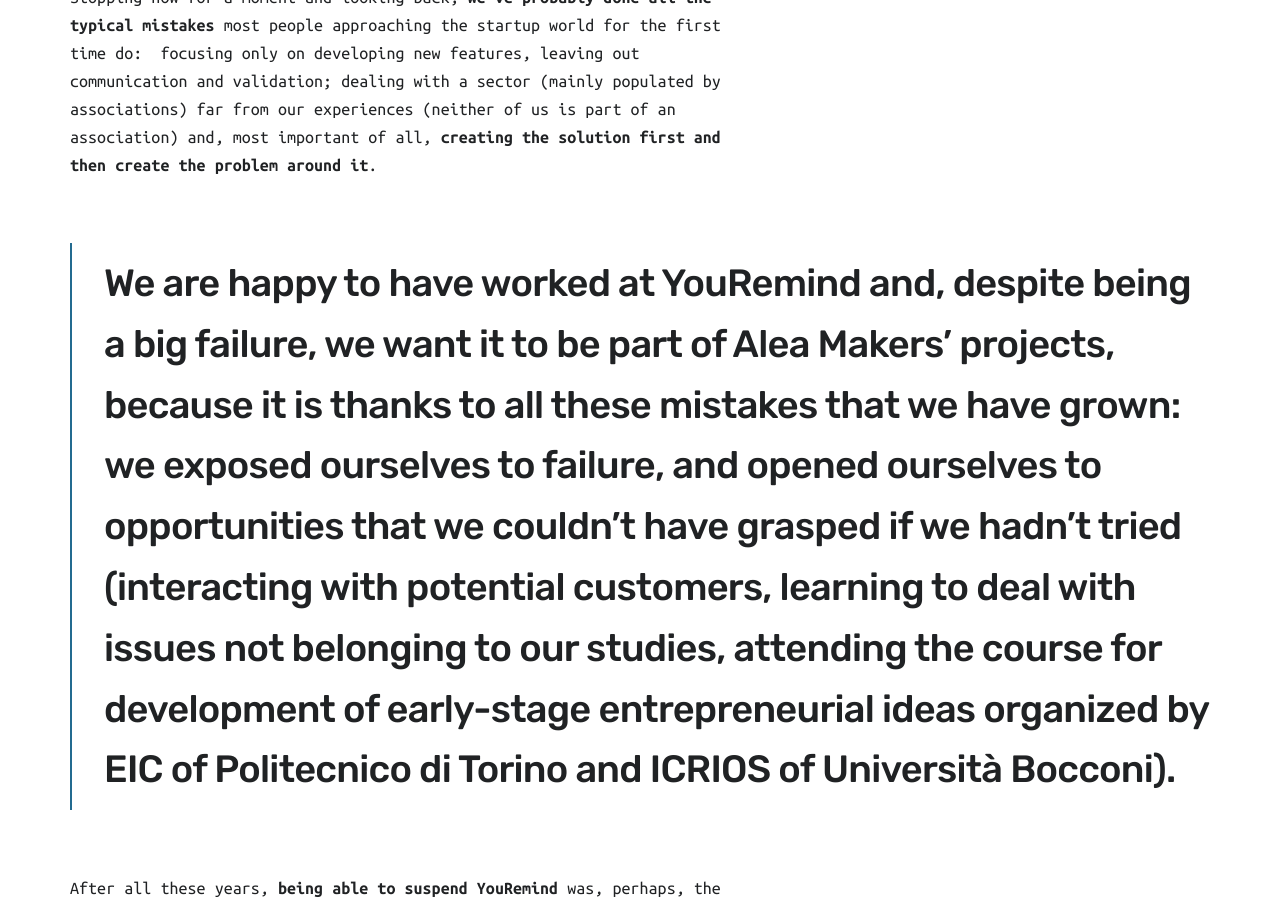
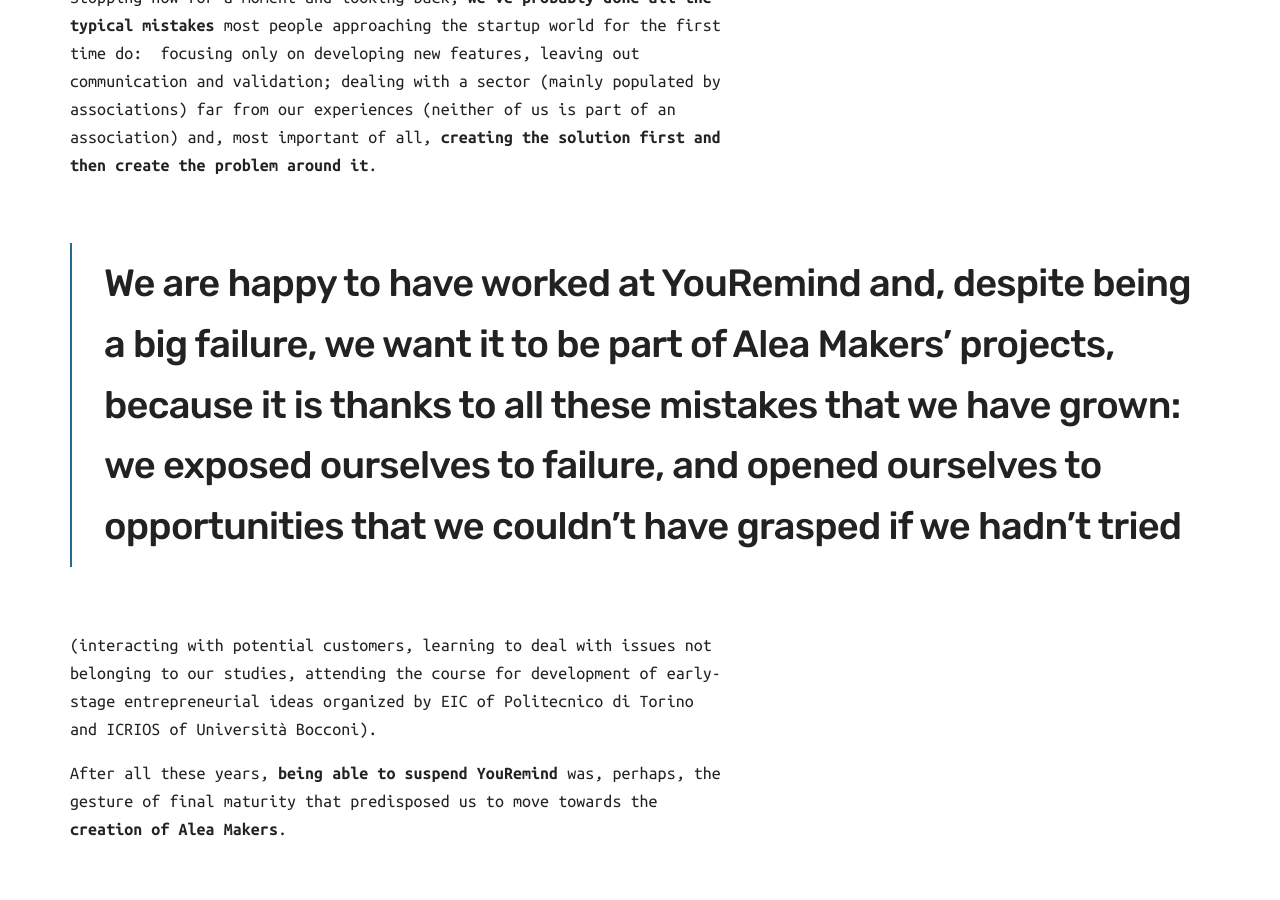
Before and after one commit to alea-git/alea-git.github.io, a Jekyll site: the page built from _projects/mobile-app-1.md, in a window 1280 px wide and 900 px high, scrolled down 2499 px. Built offline with Jekyll 4.4.1, drawn with Linux system fonts in a browser that asks for light colours; nearby versions of some CDN libraries; part of the change alters nothing that is shown.

```diff
--- a/_projects/mobile-app-1.md
+++ b/_projects/mobile-app-1.md
@@ -29,7 +29,9 @@ Even though the project was born in 2015, we can say that we started to work on
 
 Stopping now for a moment and looking back, **we've probably done all the typical mistakes** most people approaching the startup world for the first time do: &nbsp;focusing only on developing new features, leaving out communication and validation; dealing with a sector (mainly populated by associations) far from our experiences (neither of us is part of an association) and, most important of all, **creating the solution first and then create the problem around it**.
 
-> We are happy to have worked at YouRemind and, despite being a big failure, we want it to be part of Alea Makers' projects, because it is thanks to all these mistakes that we have grown: we exposed ourselves to failure, and opened ourselves to opportunities that we couldn't have grasped if we hadn't tried (interacting with potential customers, learning to deal with issues not belonging to our studies, attending the course for development of early-stage entrepreneurial ideas organized by EIC of Politecnico di Torino and ICRIOS of Universit&agrave; Bocconi).
+> We are happy to have worked at YouRemind and, despite being a big failure, we want it to be part of Alea Makers' projects, because it is thanks to all these mistakes that we have grown: we exposed ourselves to failure, and opened ourselves to opportunities that we couldn't have grasped if we hadn't tried&nbsp;
+
+(interacting with potential customers, learning to deal with issues not belonging to our studies, attending the course for development of early-stage entrepreneurial ideas organized by EIC of Politecnico di Torino and ICRIOS of Universit&agrave; Bocconi).
 
 After all these years, **being able to suspend YouRemind** was, perhaps, the gesture of final maturity that predisposed us to move towards the **creation of Alea Makers**.
 
```
